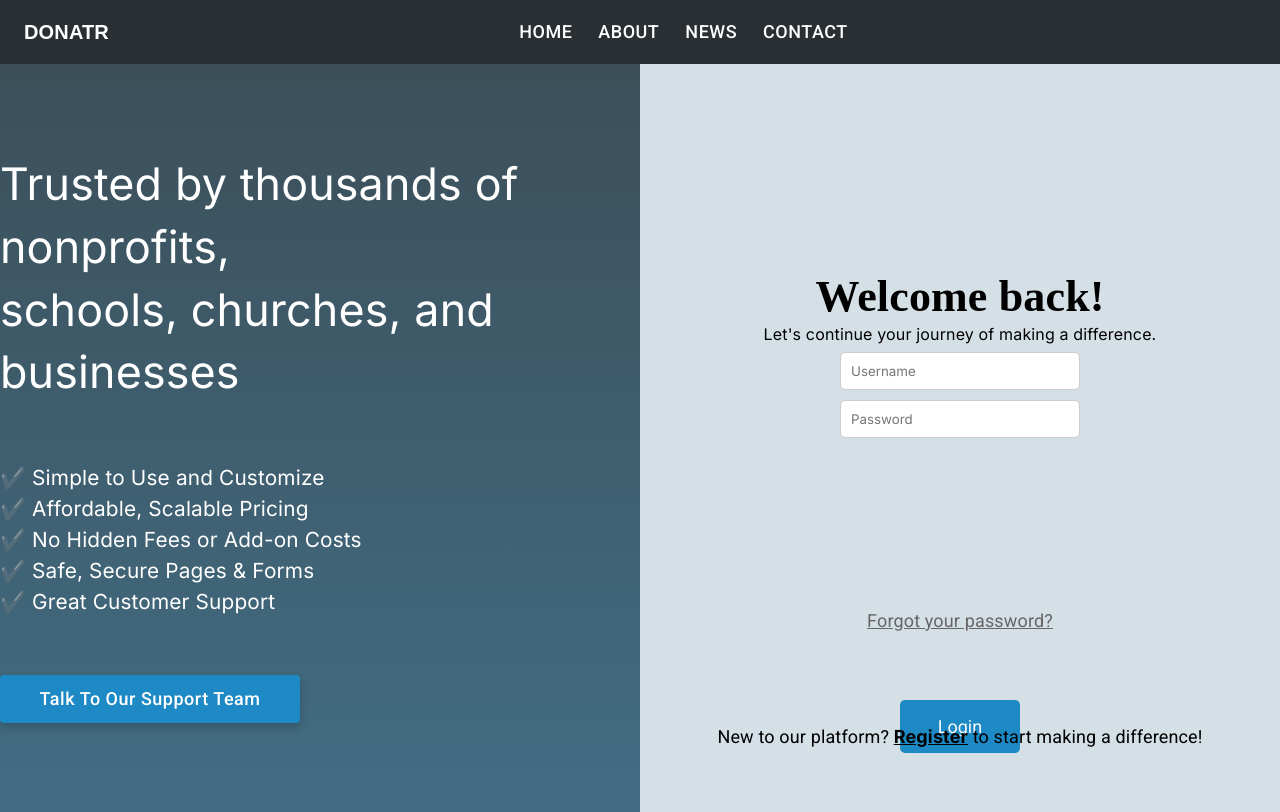
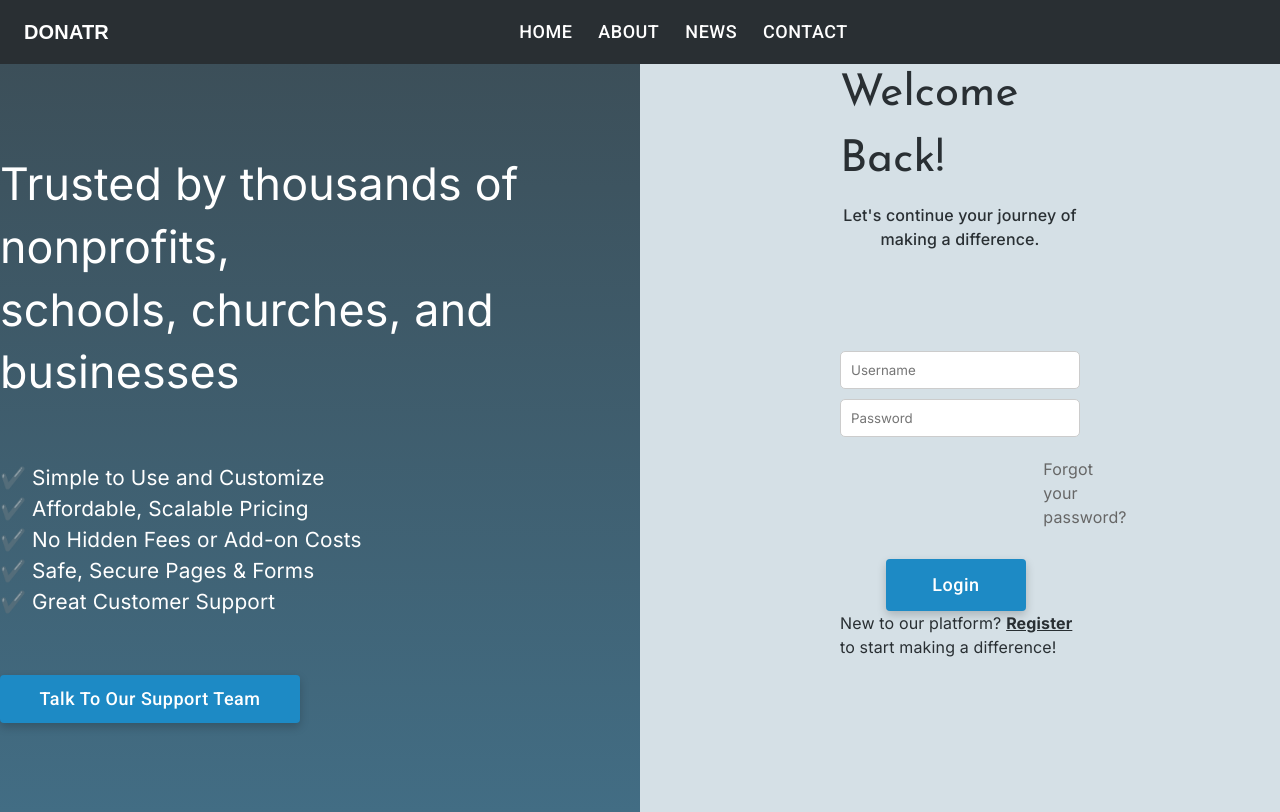
Before and after one commit to ahmedhussein107/DONATR, a React (Vite) app in the folder youth-like-fruits/: page /login in a window 1280 px wide. Built offline with nearby package versions, Linux system fonts and the light colour scheme.

Commit message:
update layout1 in LoginPage

```diff
--- a/youth-like-fruits/src/Loginpage/components/Layout1.jsx
+++ b/youth-like-fruits/src/Loginpage/components/Layout1.jsx
@@ -1,38 +1,39 @@
 import React from 'react';
+import MyButton from '../../Components/MyButton/MyButton';
+import { Link } from 'react-router-dom';
 
 function Layout1() {
   return (
     <div style={{
-      position: 'absolute', // Ensure right-side positioning
-      right: 0, // Align to the right edge
-      top: 0, // Start from the top
-      width: '50%', // Occupy half the screen width
-      height: '100vh', // Stretch to full viewport height
+      position: 'absolute',
+      right: 0,
+      top: 0,
+      width: '50%',
+      height: '100vh',
       backgroundColor: '#D5E0E6',
-      display: 'flex', // Enable vertical alignment
-      flexDirection: 'column', // Stack elements vertically
-      alignItems: 'center', // Center elements horizontally
-      justifyContent: 'center', // Center elements vertically within the layout
-      padding: '200px', // Add some padding for aesthetics
+      display: 'flex',
+      flexDirection: 'column',
+      alignItems: 'center',
+      justifyContent: 'center',
+      padding: '200px',
     }}>
-      <h2 style={{ color: 'black', marginBottom: '20px', position: 'absolute', top: '264px', fontSize: '44px', fontFamily: 'Josefin Sans' }}>Welcome back!</h2>
+      <h2 style={{marginBottom: '10px', marginTop: '-80px', fontSize: '44px', fontFamily: 'Josefin Sans', fontWeight: '400', color: '#292F33'}}>Welcome Back!</h2>
 
+      <p style={{ fontSize: '16px', fontFamily: 'Inter', textAlign: 'center' , color: '#292F33', marginBottom: '100px', fontWeight: '500' }}>Let's continue your journey of making a difference.</p>
 
-      <p style={{ position: 'absolute', top: '322px', fontSize: '16px', fontFamily: 'Inter', textAlign: 'center' , color: '#000'}}>Let's continue your journey of making a difference.</p>
-
-        <input
+      <input
         id="username"
         type="text"
         placeholder="Username"
         style={{
-          width: '100%', // Span the full width
+          width: '100%',
           padding: '10px',
           border: '1px solid #ccc',
           borderRadius: '5px',
           marginBottom: '10px',
+          color: 'black',
         }}
       />
-
 
       <input
         id="password"
@@ -44,36 +45,35 @@ function Layout1() {
           border: '1px solid #ccc',
           borderRadius: '5px',
           marginBottom: '10px',
+          color: 'black',
         }}
       />
 
-      <a href="#" style={{ position: 'absolute', top: '607px', fontSize: '18px', fontFamily: 'Roboto', color: '#666' }}>
+
+
+      <Link to="/forgot-password" style={{ marginLeft: '250px',   textDecoration: 'none', marginTop: '10px', color: '#666', fontSize: '16px', marginBottom: '30px' }}>
         Forgot your password?
-      </a>
+      </Link>
 
-      <button
-        style={{
-          position: 'absolute',
-          top: '700px',
-          width: '120px',
-          height: '53px',
-          padding: '10px 20px',
-          backgroundColor: '#1D8AC5', // Blue button color
-          color: '#F9F9F9',
-          border: 'none',
-          borderRadius: '5px',
-          cursor: 'pointer',
-          fontSize: '18px',
-          fontFamily: 'Roboto',
-        }}
-      >
-        Login
-      </button>
+      <MyButton
+        label="Login"
+        directory="/LoginPage"
+        normalColor="#1D8AC5"
+        hoverColor="#135E86"
+        paddingWidth={10}
+        paddingHeight={20}
+        minimumWidth={140}
+      />
 
-      {/* "New to our platform? Register..." text */}
-      <p style={{ position: 'absolute', bottom: '50px', fontSize: '18px', fontFamily: 'Roboto', color: '#000', textAlign: 'center' }}>
-        New to our platform? <strong style={{ fontWeight: 'bold', textDecoration: 'underline' , color: '#000'}}>Register</strong> to start making a difference!
+
+      <p style={{ fontSize: '16px', color: '#292F33' }}>
+        New to our platform?{" "}
+        <Link to="/register" style={{ fontWeight: 'bold', textDecoration: 'underline', color: '#292F33' }}>
+          Register
+        </Link>{" "}
+        to start making a difference!
       </p>
+
     </div>
   );
 }
--- a/youth-like-fruits/src/index.css
+++ b/youth-like-fruits/src/index.css
@@ -1,5 +1,6 @@
 @import url('https://fonts.googleapis.com/css2?family=Inter:wght@100..900&family=Roboto:ital,wght@0,100;0,300;0,400;0,500;0,700;0,900;1,100;1,300;1,400;1,500;1,700;1,900&display=swap');
 @import url('https://fonts.googleapis.com/css2?family=Inter:wght@100..900&display=swap');
+@import url('https://fonts.googleapis.com/css2?family=Josefin+Sans:ital,wght@0,100..700;1,100..700&display=swap');
 
 *{
   margin: 0;
```
